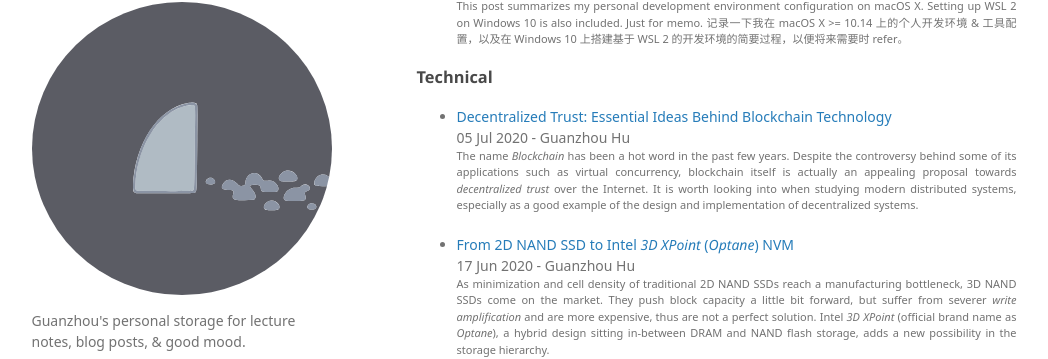
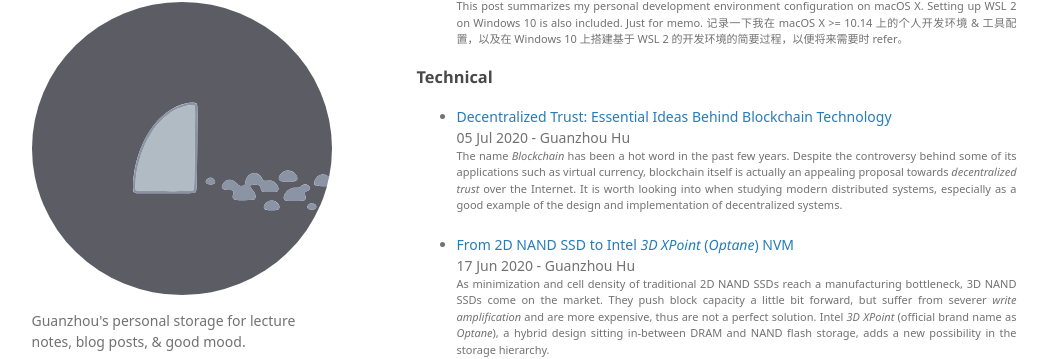
Before and after one commit to josehu07/josehu07.github.io, a Jekyll site: the page built from blogs.md, in a window 1280 px wide and 900 px high, scrolled down 376 px. Shown: the part 112-471 px from the top of the window, without its empty margins (116-1164 px from the left). Built offline with Jekyll 4.4.1, drawn with Linux system fonts in a browser that asks for light colours; some web fonts are replaced; a script that is not in the unit is left out.

Commit message:
Fix typo in post

```diff
--- a/_posts/2020-07-05-blockchain-essential-ideas.md
+++ b/_posts/2020-07-05-blockchain-essential-ideas.md
@@ -7,7 +7,7 @@ categories: Technical
 enable_math: "enable"
 ---
 
-The name *Blockchain* has been a hot word in the past few years. Despite the controversy behind some of its applications such as virtual concurrency, blockchain itself is actually an appealing proposal towards *decentralized trust* over the Internet. It is worth looking into when studying modern distributed systems, especially as a good example of the design and implementation of decentralized systems.
+The name *Blockchain* has been a hot word in the past few years. Despite the controversy behind some of its applications such as virtual currency, blockchain itself is actually an appealing proposal towards *decentralized trust* over the Internet. It is worth looking into when studying modern distributed systems, especially as a good example of the design and implementation of decentralized systems.
 
 ## Centralized Trust vs. Decentralized Trust
 
@@ -89,7 +89,7 @@ $$
 
 Examples of DApps include[^5]:
 
-- Virtual concurrency: Bitcoin, Ethereum, ...
+- Virtual currency: Bitcoin, Ethereum, ...
 - Internet naming infrastructure: Blockstack[^6]
 
 > The true identity of Nakamoto - the first to solve the private double-spending problem and author the Bitcoin paper -  is still a myth as of today. Many have claimed but none provided convincing evidence. See [here](https://en.wikipedia.org/wiki/Satoshi_Nakamoto). This is kind of interesting.
```
